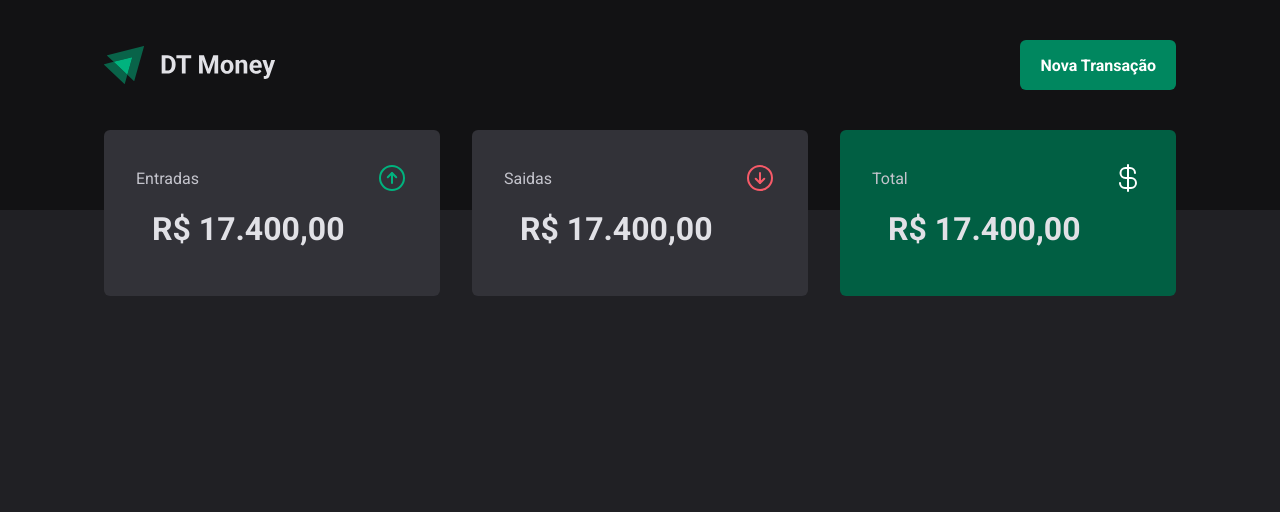
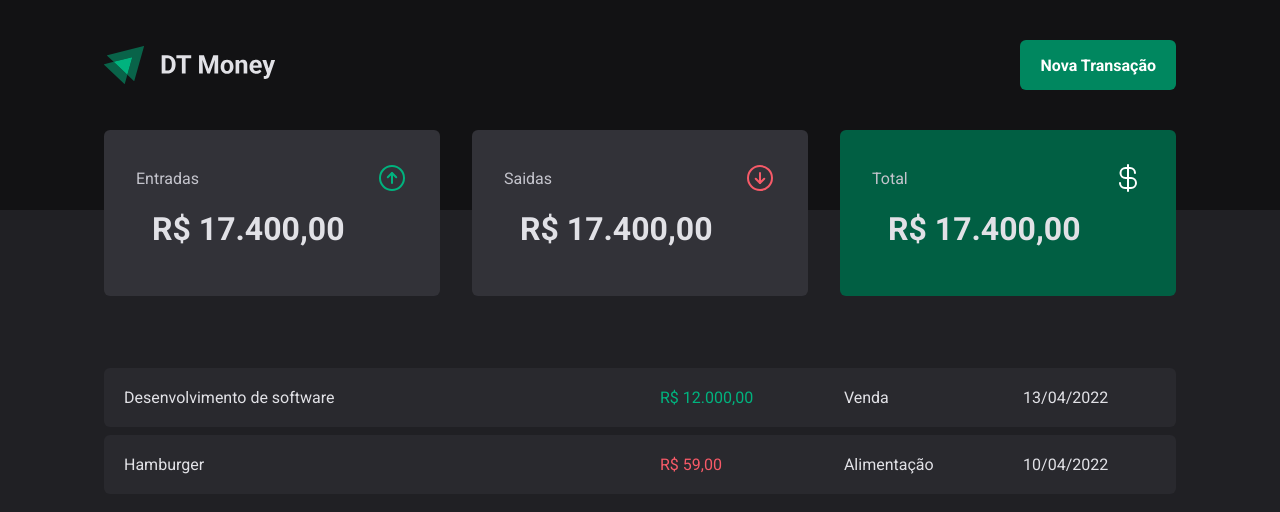
Before and after one commit to chelfonseca/dt-money, a React (Vite) app: page / in a window 1280 px wide. Shown: the top 512 px of the page. Built offline with nearby package versions, Linux system fonts and the light colour scheme.

Commit message:
Transactions component

```diff
--- a/src/pages/Transactions/index.tsx
+++ b/src/pages/Transactions/index.tsx
@@ -1,11 +1,39 @@
 import { Header } from "../../comnponents/Header";
 import { Summary } from "../../comnponents/Summary";
+import { PriceHighLight, TransactionContainer, TransactionTable } from "./styles";
 
 export function Transactions() {
     return (
         <div>
             <Header/>
             <Summary/>
+            <TransactionContainer>
+                <TransactionTable>
+                    <tbody>
+                        <tr>
+                            <td width="50%">Desenvolvimento de software</td>
+                            <td>
+                                <PriceHighLight variant="income">
+                                R$ 12.000,00
+                                </PriceHighLight>
+                            </td>
+                            <td>Venda</td>
+                            <td>13/04/2022</td>
+                        </tr>
+                        <tr>
+                            <td width="50%">Hamburger</td>
+                            <td>
+                                <PriceHighLight variant="outcome">
+                                R$ 59,00
+                                </PriceHighLight>
+                            </td>
+                            <td>Alimentação</td>
+                            <td>10/04/2022</td>
+                        </tr>
+                    </tbody>
+                </TransactionTable>
+            </TransactionContainer>
+
         </div>
     )
 }
--- a/src/pages/Transactions/styles.ts
+++ b/src/pages/Transactions/styles.ts
@@ -0,0 +1,35 @@
+import styled from "styled-components";
+
+export const TransactionContainer = styled.main`
+    width: 100%;
+    max-width: 1120px;
+    margin: 4rem auto 0;
+    padding: 0 1.5rem;
+`
+export const TransactionTable = styled.table`
+    width: 100%;
+    border-collapse: separate;
+    border-spacing: 0 0.5rem;
+
+    td {
+        padding: 1.25rem;
+        background: ${props => props.theme["gray-700"]};
+
+        &:first-child {
+
+            border-top-left-radius: 6px;
+            border-bottom-left-radius: 6px;
+        }
+        &:last-child {
+
+            border-top-right-radius: 6px;
+            border-bottom-right-radius: 6px;
+}
+    }
+`
+interface PriceHighLightProps {
+    variant: 'income' | 'outcome';
+}
+
+export const PriceHighLight = styled.span<PriceHighLightProps>`
+color: ${props => props.variant === 'income' ? props.theme["green-300"] : props.theme["red-300"]}`
```
